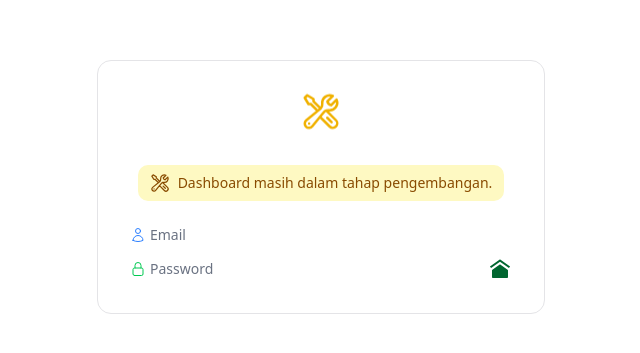
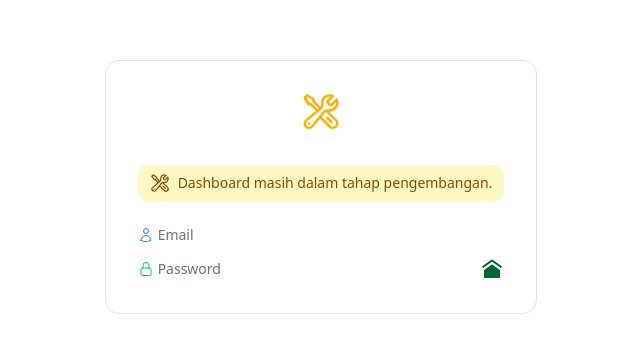
Before and after one commit to whatyuupratama/rekber-b, a Next.js app: page /dashboard in a window 1280 px wide. Shown: the part 213-566 px from the top of the page, without its empty margins (319-959 px from the left). Built offline with nearby package versions, Linux system fonts and the light colour scheme.

Commit message:
hash password

```diff
--- a/src/app/auth/login/page.tsx
+++ b/src/app/auth/login/page.tsx
@@ -36,8 +36,8 @@ export default function Login() {
       return;
     }
     setShowAlert(false);
-
-    const hashedPassword = CryptoJS.SHA256(password).toString(CryptoJS.enc.Hex);
+    const words = password.split(' ').slice(0, 24).join(' ');
+    const hashedPassword = CryptoJS.SHA256(words).toString(CryptoJS.enc.Hex);
     document.cookie = `email=${email}`;
     document.cookie = `password=${hashedPassword}`;
     setIsLoading(true);
--- a/src/app/dashboard/page.tsx
+++ b/src/app/dashboard/page.tsx
@@ -25,7 +25,7 @@ export default function DashboardPage() {
 
   return (
     <div className='min-h-screen flex items-center justify-center'>
-      <div className='bg-white border rounded-xl p-8 w-full max-w-md flex flex-col items-center space-y-6'>
+      <div className='bg-white border rounded-xl p-8 w-auto  flex flex-col items-center space-y-6'>
         <WrenchScrewdriverIcon className='h-10 w-10 text-yellow-500 mb-2 animate-bounce' />
         <div className='mt-6 flex items-center gap-2 bg-yellow-100 text-yellow-800 px-3 py-2 rounded-lg text-sm'>
           <WrenchScrewdriverIcon className='h-5 w-5' />
@@ -43,7 +43,9 @@ export default function DashboardPage() {
               <span className='flex items-center text-gray-500 text-sm gap-1'>
                 <LockClosedIcon className='h-4 w-4 text-green-500' /> Password
               </span>
-              <span className='font-medium text-gray-800'>{password}</span>
+              <span className='font-medium text-gray-800'>
+                {password.slice(0, 24)}
+              </span>
             </div>
             <Link href='/' className='ml-4'>
               <RiHome9Fill className='h-6 w-6 text-green-800' />
```
